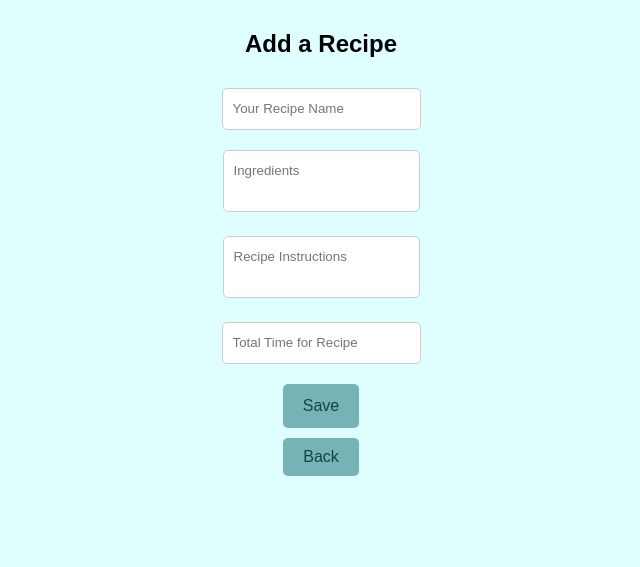
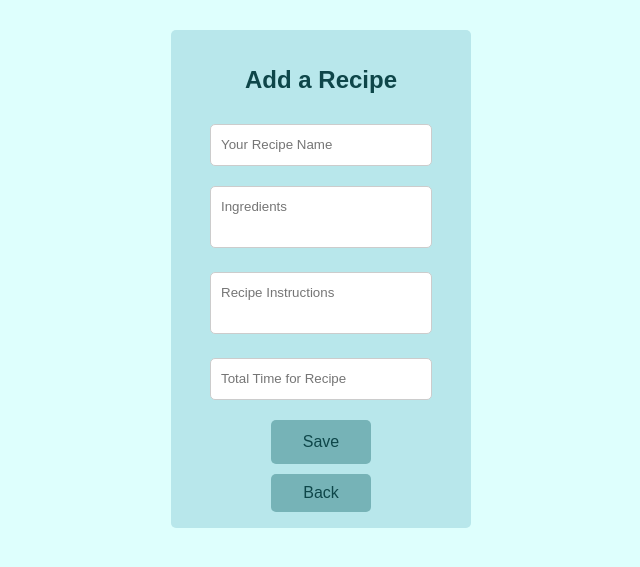
Before and after one commit to software-students-fall2023/2-web-app-exercise-chili, a Flask app: page /add in a window 1280 px wide. Shown: the top 567 px of the page, without its empty margins (319-959 px from the left). Run offline with Flask 3, Linux system fonts and the light colour scheme; parts of the project's set-up code (start-up, migrations or seed data) failed here and were passed over; some libraries are stand-ins or nearby versions.

Commit message:
Update form style

```diff
--- a/templates/add_recipe_form.html
+++ b/templates/add_recipe_form.html
@@ -8,20 +8,22 @@
     <link rel="stylesheet" type="text/css" href="/static/css/style.css">
 </head>
 <body>
+    <section class="posts">
+    <article class="post">
     <h2>Add a Recipe</h2>
     <form method="POST" action="{{ url_for('add_recipe') }}">
-        <input type="text" id="fname" name="fname" placeholder="Your Recipe Name"/>
+        <input style="width:200px" type="text" id="fname" name="fname" placeholder="Your Recipe Name"/>
         <br>
-        <textarea id="fingredients" name="fingredients" placeholder="Ingredients"></textarea>
+        <textarea style="width:200px" id="fingredients" name="fingredients" placeholder="Ingredients"></textarea>
         <br>
-        <textarea id="finstructions" name="finstructions" placeholder="Recipe Instructions"></textarea>
+        <textarea style="width:200px" id="finstructions" name="finstructions" placeholder="Recipe Instructions"></textarea>
         <br>
-        <input type="text" id="ftime" name="ftime" placeholder="Total Time for Recipe"/>
+        <input style="width:200px" type="text" id="ftime" name="ftime" placeholder="Total Time for Recipe"/>
         <br>
-        <input type="submit" value="Save">
+        <input style="width:100px" type="submit" value="Save">
     </form>
 
-    <button id="backButton">Back</button>
+    <button  style="width:100px" id="backButton">Back</button>
     <script>
 
         document.getElementById('backButton').addEventListener('click', function() {
@@ -29,5 +31,7 @@
             window.history.back();
         });
     </script>
+    </article>
+    </section>
 </body>
 </html>
```
